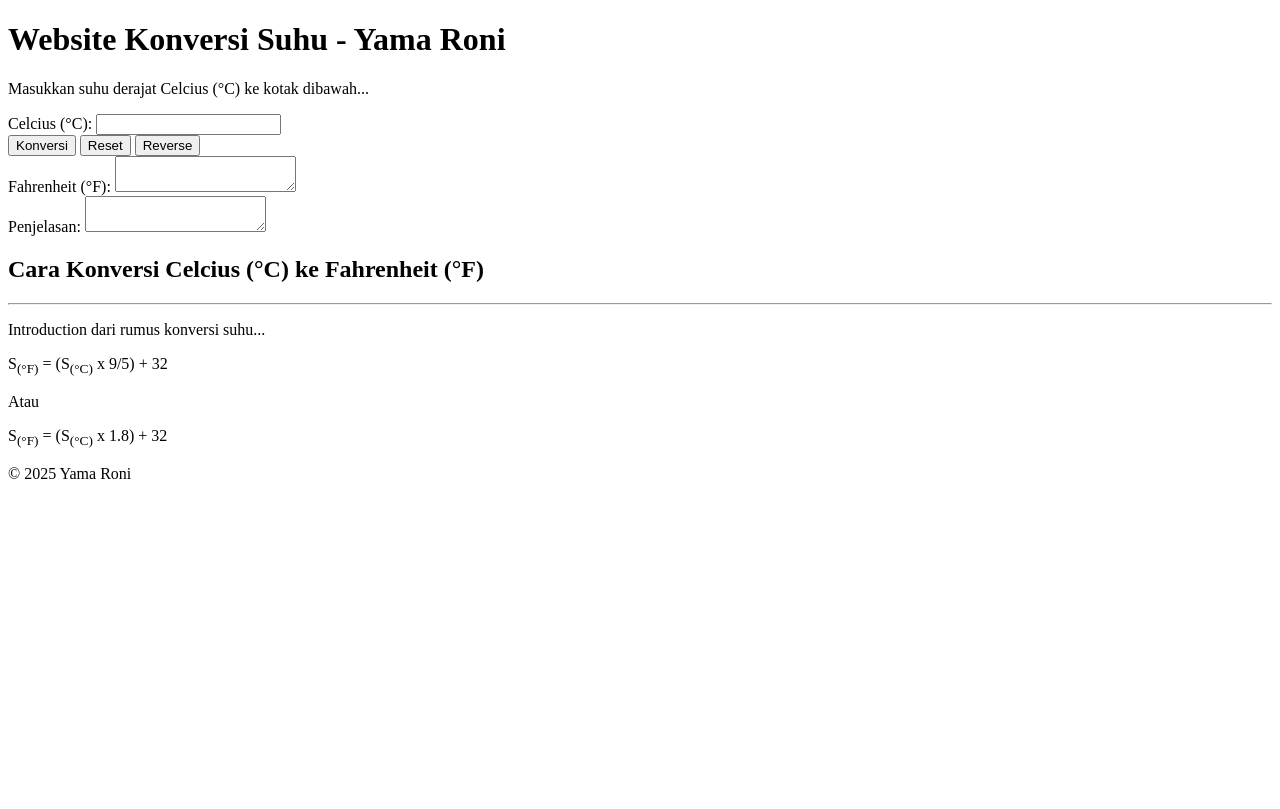
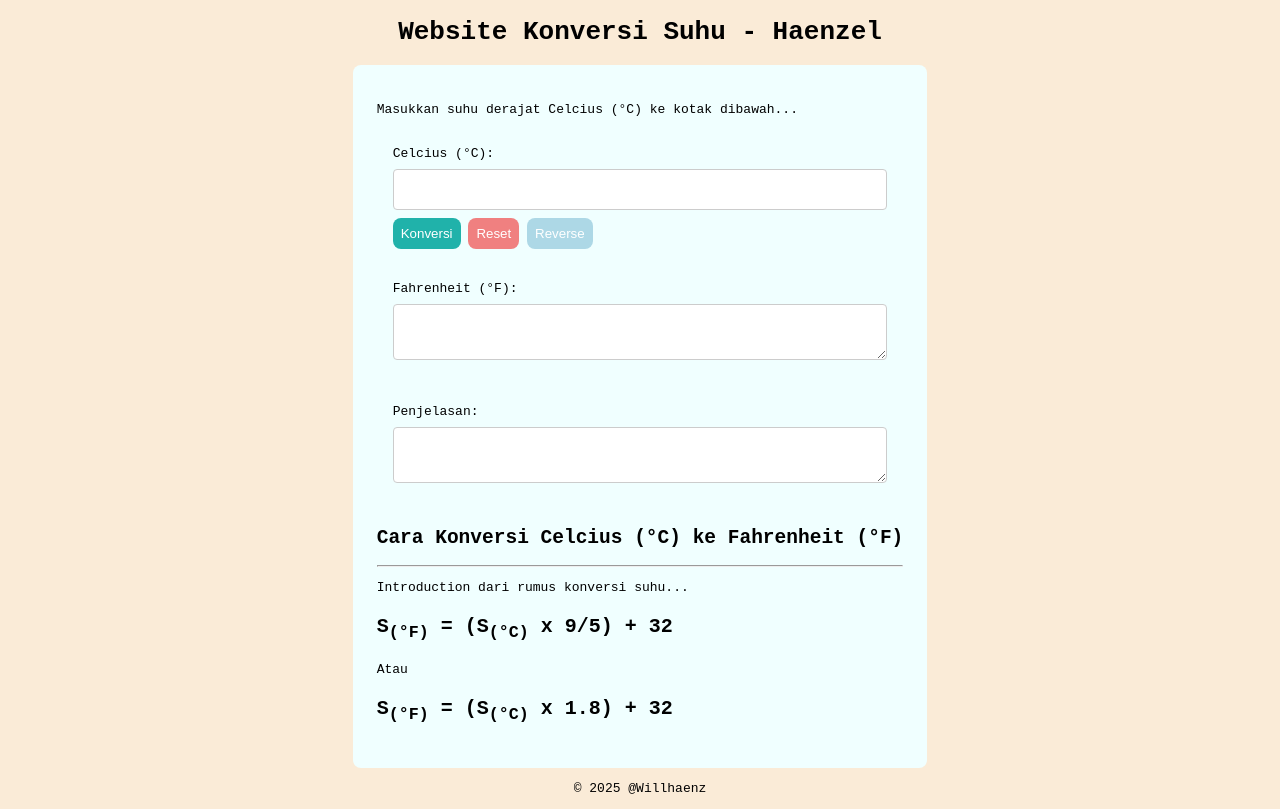
Before and after one commit to Willhaenz/Mini-Project-RevoU, a plain HTML site: page index.html in a window 1280 px wide. Drawn offline with Linux system fonts and the light colour scheme.

Commit message:
Update index.html

```diff
--- a/index.html
+++ b/index.html
@@ -6,13 +6,13 @@
     <meta name="viewport" content="width=device-width, initial-scale=1.0">
     <title>Website Konversi Suhu</title>
 
-    <link rel="stylesheet" href="Mini Project RevoU\css\style.css">
+    <link rel="stylesheet" href="css\style.css">
 </head>
 
 <body>
     <!-- Header Content -->
     <header>
-        <h1>Website Konversi Suhu - Yama Roni</h1>
+        <h1>Website Konversi Suhu - Haenzel</h1>
     </header>
 
     <!-- Main Content -->
@@ -73,7 +73,7 @@
 
     <!-- Footer Content -->
     <footer>
-        <p>&copy; 2025 Yama Roni</p>
+        <p>&copy; 2025 @Willhaenz</p>
     </footer>
 </body>
 
```
